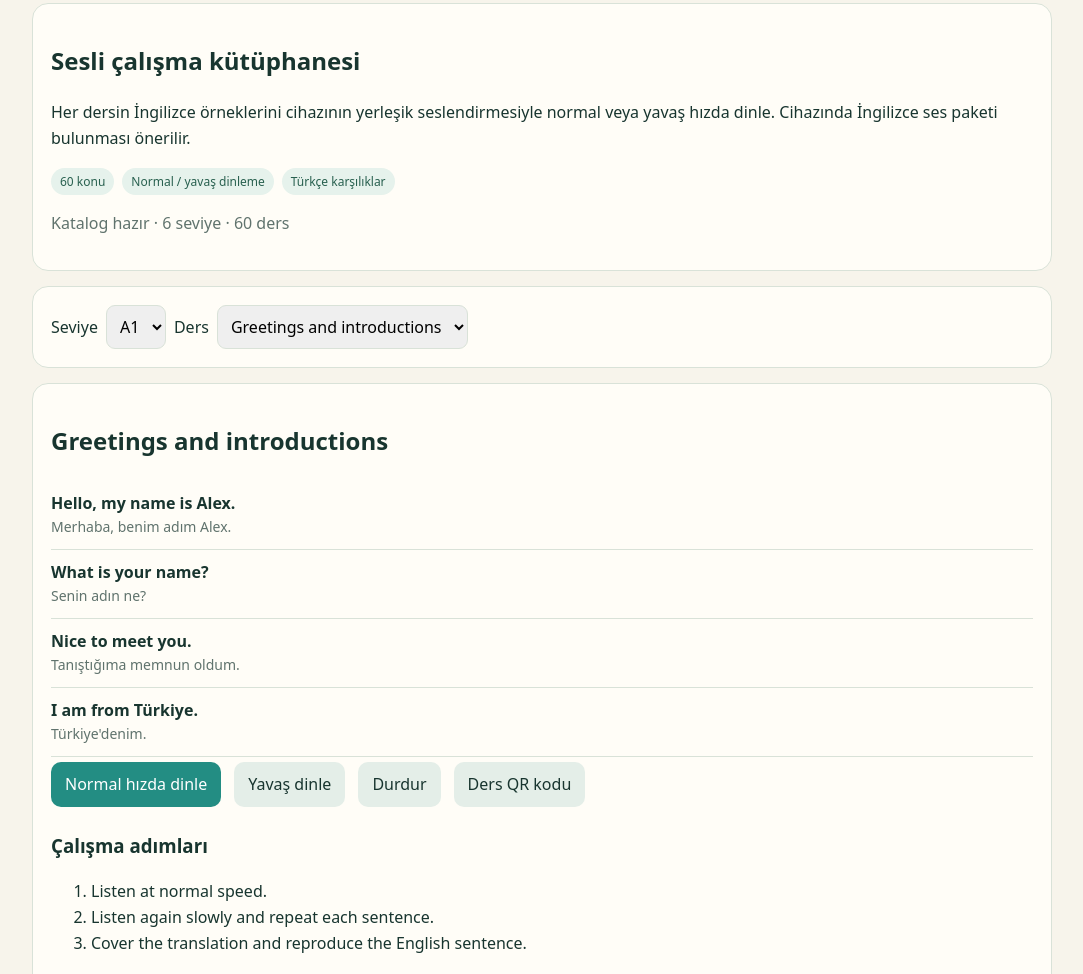
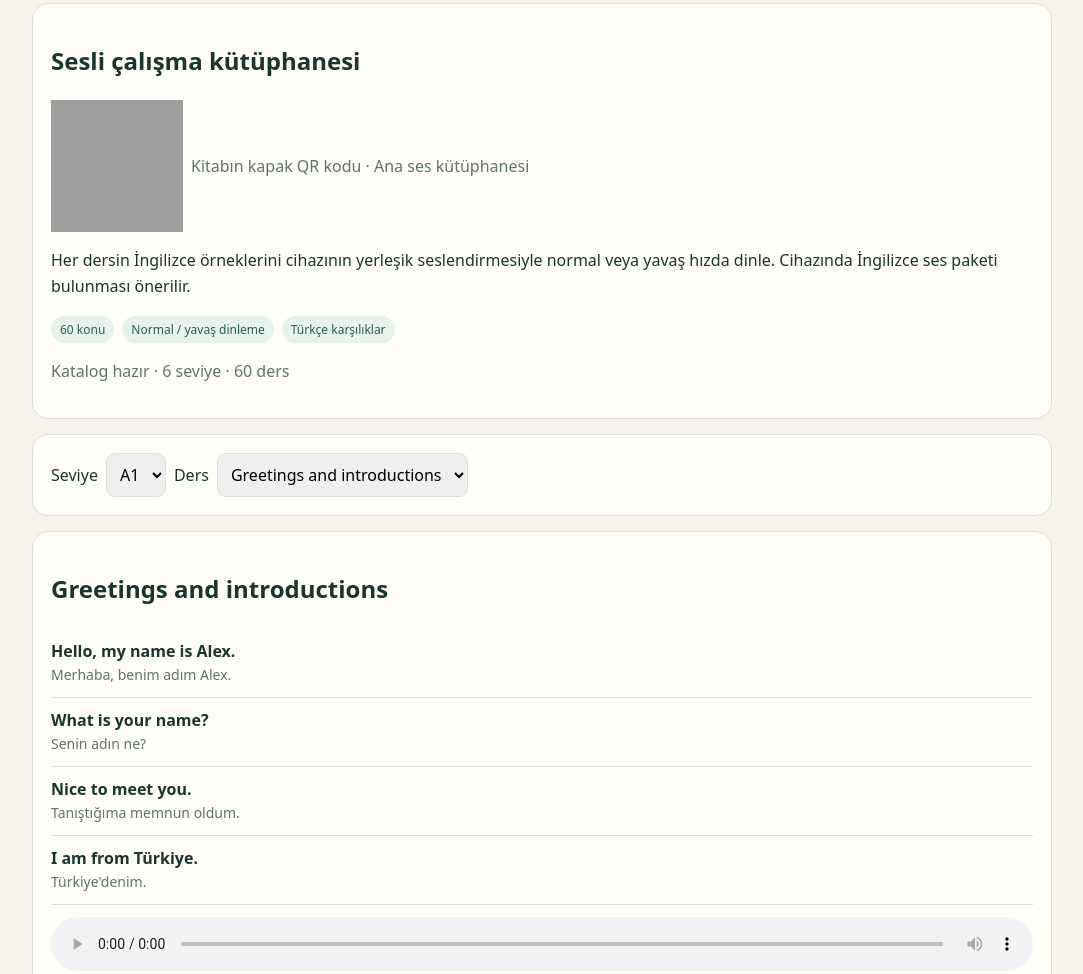
Before and after one commit to ernestomartineztr-star/English, a plain HTML site: page index.html in a window 1280 px wide. Shown: the part 204-1178 px from the top of the page, without its empty margins (98-1181 px from the left). Drawn offline with Linux system fonts and the light colour scheme; grey boxes are pictures that could not be loaded.

Commit message:
Embed cover and lesson QR codes with MP3 audio player

```diff
--- a/index.html
+++ b/index.html
@@ -1,9 +1,9 @@
 <!doctype html><html lang="tr"><head><meta charset="utf-8"><meta name="viewport" content="width=device-width,initial-scale=1"><meta name="theme-color" content="#173b35"><title>English A1–C2 | Audio Library</title><style>
 :root{--ink:#18352f;--muted:#60736d;--paper:#f7f4eb;--card:#fffdf7;--line:#d9e2d8;--accent:#238d83}*{box-sizing:border-box}body{margin:0;background:var(--paper);color:var(--ink);font:16px/1.6 system-ui}header{padding:34px 18px;background:#173b35;color:white;text-align:center}header h1{margin:0;font-size:clamp(30px,6vw,46px)}header p{color:#d8e8df;margin:8px auto;max-width:700px}main{max-width:1050px;margin:24px auto;padding:0 15px 48px}.panel,.lesson{background:var(--card);border:1px solid var(--line);border-radius:16px;padding:18px}.panel{margin-bottom:15px}.grid{display:grid;grid-template-columns:repeat(auto-fit,minmax(230px,1fr));gap:12px}.level h2{margin:0}.lesson{margin-top:14px}.lesson h3{margin:0 0 5px}.muted{color:var(--muted)}button{font:inherit;border:0;border-radius:10px;padding:10px 14px;background:var(--accent);color:white;cursor:pointer;margin:5px 5px 5px 0}button.alt{background:#e4eee8;color:var(--ink)}select{font:inherit;padding:9px;border:1px solid var(--line);border-radius:9px}.row{display:flex;gap:8px;flex-wrap:wrap;align-items:center}.sentence{padding:10px 0;border-bottom:1px solid var(--line)}.en{font-weight:650}.tr{font-size:14px;color:var(--muted)}.tag{font-size:12px;color:#28604f;background:#e6f2ec;border-radius:30px;padding:4px 9px}.hidden{display:none}footer{text-align:center;color:var(--muted);padding:22px}
 </style></head><body><header><h1>English A1–C2</h1><p>Altı seviye · 60 ders · Dinleme ve konuşma pratiği</p></header><main>
-<section class="panel"><h2>Sesli çalışma kütüphanesi</h2><p>Her dersin İngilizce örneklerini cihazının yerleşik seslendirmesiyle normal veya yavaş hızda dinle. Cihazında İngilizce ses paketi bulunması önerilir.</p><div class="row"><span class="tag">60 konu</span><span class="tag">Normal / yavaş dinleme</span><span class="tag">Türkçe karşılıklar</span></div><p class="muted" id="state">Ders kataloğu yükleniyor…</p></section>
+<section class="panel"><h2>Sesli çalışma kütüphanesi</h2><div class="row"><img id="coverqr" width="132" height="132" alt="Ana kütüphane QR kodu"><span class="muted">Kitabın kapak QR kodu · Ana ses kütüphanesi</span></div><p>Her dersin İngilizce örneklerini cihazının yerleşik seslendirmesiyle normal veya yavaş hızda dinle. Cihazında İngilizce ses paketi bulunması önerilir.</p><div class="row"><span class="tag">60 konu</span><span class="tag">Normal / yavaş dinleme</span><span class="tag">Türkçe karşılıklar</span></div><p class="muted" id="state">Ders kataloğu yükleniyor…</p></section>
 <section class="panel"><div class="row"><label for="level">Seviye</label><select id="level"><option>A1</option><option>A2</option><option>B1</option><option>B2</option><option>C1</option><option>C2</option></select><label for="lesson">Ders</label><select id="lesson"></select></div></section>
-<section class="panel" id="detail"><h2 id="title">Ders seç</h2><p id="objective" class="muted"></p><div id="sentences"></div><div class="row"><button id="normal">Normal hızda dinle</button><button class="alt" id="slow">Yavaş dinle</button><button class="alt" id="stop">Durdur</button><button class="alt" id="qr">Ders QR kodu</button></div><div id="qrbox" class="hidden"><img id="qrimg" alt="Ders bağlantısı için QR kod" width="170" height="170"><p class="muted">Bu dersin paylaşılabilir bağlantısı için QR kod.</p></div><p class="muted" id="status" aria-live="polite"></p><h3>Çalışma adımları</h3><ol id="practice"></ol></section>
+<section class="panel" id="detail"><h2 id="title">Ders seç</h2><p id="objective" class="muted"></p><div id="sentences"></div><audio id="audio" controls preload="none" style="width:100%;margin:12px 0"></audio><div class="row"><button id="normal">Normal hızda dinle</button><button class="alt" id="slow">Yavaş dinle</button><button class="alt" id="stop">Durdur</button><button class="alt" id="qr">Ders QR kodu</button></div><div id="qrbox" class="hidden"><img id="qrimg" alt="Ders bağlantısı için QR kod" width="170" height="170"><p class="muted">Bu dersin paylaşılabilir bağlantısı için QR kod.</p></div><p class="muted" id="status" aria-live="polite"></p><h3>Çalışma adımları</h3><ol id="practice"></ol></section>
 </main><footer>English A1–C2 · Kişisel çalışma kütüphanesi</footer>
 <script>
 let catalog;const $=id=>document.getElementById(id);const base=location.origin+location.pathname;
@@ -11,7 +11,7 @@ async function init(){try{const r=await fetch('./lessons.json');if(!r.ok)throw E
 function fillLessons(){const lv=$('level').value;$('lesson').innerHTML='';catalog.levels[lv].forEach(x=>{const o=document.createElement('option');o.value=x.id;o.textContent=x.title;$('lesson').append(o)});showLesson()}
 function current(){return catalog.levels[$('level').value].find(x=>x.id===$('lesson').value)}
 function showLesson(){const x=current();if(!x)return;$('title').textContent=x.title;$('objective').textContent=x.objective;$('sentences').innerHTML='';x.dialogue.forEach(s=>{const d=document.createElement('div');d.className='sentence';const a=document.createElement('div');a.className='en';a.textContent=s.en;const b=document.createElement('div');b.className='tr';b.textContent=s.tr;d.append(a,b);$('sentences').append(d)});$('practice').innerHTML='';x.practice.forEach(t=>{const li=document.createElement('li');li.textContent=t;$('practice').append(li)});$('status').textContent='';$('qrbox').classList.add('hidden');history.replaceState(null,'','#'+$('level').value+'/'+x.id)}
-function speak(rate){const x=current();if(!('speechSynthesis'in window)){ $('status').textContent='Tarayıcı seslendirmeyi desteklemiyor.';return}speechSynthesis.cancel();const u=new SpeechSynthesisUtterance(x.dialogue.map(s=>s.en).join('. '));u.lang='en-US';u.rate=rate;u.onstart=()=> $('status').textContent=rate<1?'Yavaş dinleme başladı.':'Normal hızda dinleme başladı.';u.onend=()=> $('status').textContent='Dinleme tamamlandı.';u.onerror=()=> $('status').textContent='Ses başlatılamadı.';speechSynthesis.speak(u)}
+function speak(rate){const x=current();const file='./audio/'+$('level').value+'/'+x.id+(rate<1?'-slow':'')+'.mp3';$('audio').src=file;$('audio').play().then(()=>{$('status').textContent=rate<1?'Yavaş kayıt oynatılıyor.':'Normal kayıt oynatılıyor.'}).catch(()=>{$('status').textContent='Ses kaydı henüz oluşturulmadı veya oynatılamadı.'});return;/*if(!('speechSynthesis'in window)){ $('status').textContent='Tarayıcı seslendirmeyi desteklemiyor.';return}speechSynthesis.cancel();const u=new SpeechSynthesisUtterance(x.dialogue.map(s=>s.en).join('. '));u.lang='en-US';u.rate=rate;u.onstart=()=> $('status').textContent=rate<1?'Yavaş dinleme başladı.':'Normal hızda dinleme başladı.';u.onend=()=> $('status').textContent='Dinleme tamamlandı.';u.onerror=()=> $('status').textContent='Ses başlatılamadı.';speechSynthesis.speak(u)}*/}
 function showQR(){const url=base+'#'+$('level').value+'/'+current().id;$('qrimg').src='https://api.qrserver.com/v1/create-qr-code/?size=220x220&data='+encodeURIComponent(url);$('qrbox').classList.remove('hidden')}
-init();
+function showCoverQR(){const u=location.origin+location.pathname;$('coverqr').src='https://api.qrserver.com/v1/create-qr-code/?size=220x220&data='+encodeURIComponent(u)}showCoverQR();init();
 </script></body></html>
```
